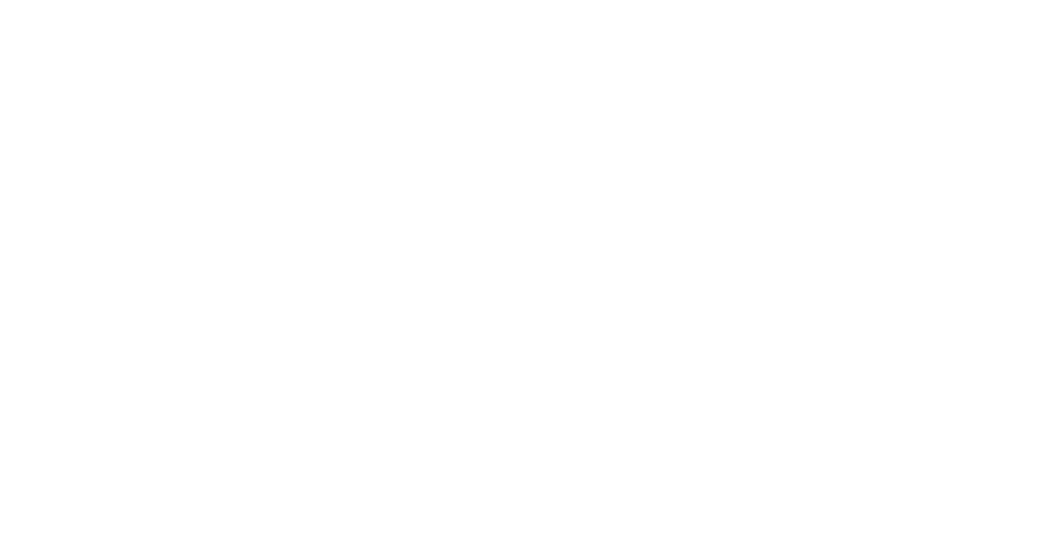
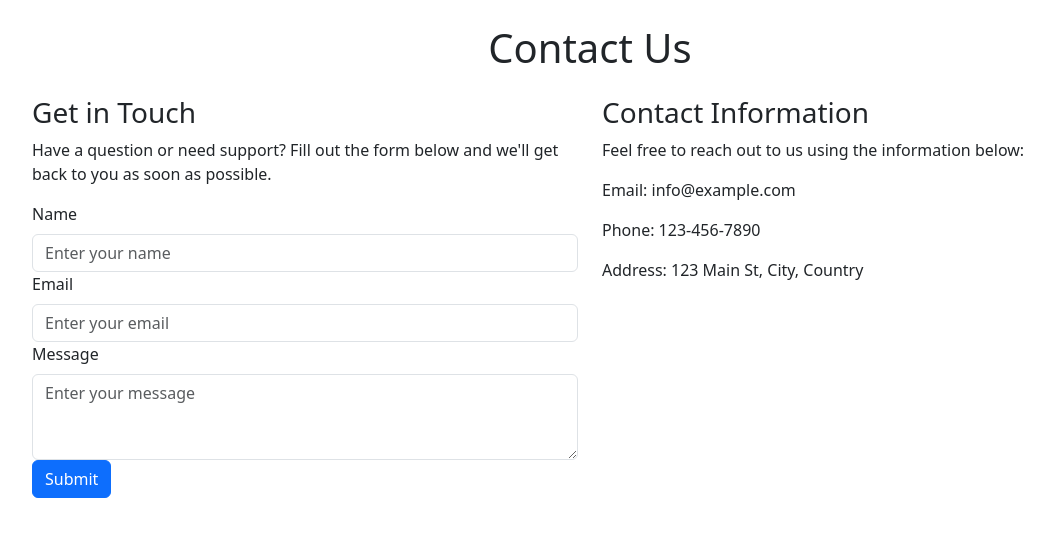
Before and after one commit to mukeshk371/react-starter-dev, a React (Create React App) app: page /contact-us in a window 1280 px wide. Before the commit this address had no page. Shown: the top 536 px of the page, without its empty margins (50-1104 px from the left). Built offline with nearby package versions, Linux system fonts and the light colour scheme.

Commit message:
Day 66: Ecommerce - Footer Component added | About Us & Contact Us pages added and linked to Footer links

```diff
--- a/src/App.js
+++ b/src/App.js
@@ -19,6 +19,8 @@
 import CartPage from "./components/EcommercePage/CartPage/CartPage";
 import CardDetails from "./components/EcommercePage/CardDetails/CardDetails";
 import CheckoutPage from "./components/EcommercePage/CheckoutPage/CheckoutPage";
+import AboutUs from "./components/EcommercePage/AboutUs/AboutUs";
+import ContactUs from "./components/EcommercePage/ContactUs/ContactUs";
 
 function App() {
   return (
@@ -48,6 +50,8 @@
         <Route index element={<Navigate to="/ecommerce-page" />} />
         <Route path="/restaurant/:id" element={<CardDetails />} />
         <Route path="/checkout" element={<CheckoutPage/>} />
+        <Route path="/about-us" element={<AboutUs/>} />
+        <Route path="/contact-us" element={<ContactUs/>} />
       </Routes>
     </Router>
   );
--- /dev/null
+++ b/src/components/EcommercePage/AboutUs/AboutUs.js
@@ -0,0 +1,33 @@
+import React from 'react';
+import { Container, Row, Col } from 'react-bootstrap';
+
+const AboutUs = () => {
+  return (
+    <Container className="mt-4">
+      <h1 className="text-center">About Us</h1>
+      <Row className="mt-4">
+        <Col md={6}>
+          <h3>Our Mission</h3>
+          <p>Lorem ipsum dolor sit amet, consectetur adipiscing elit. Nulla consequat libero vel nisi placerat, nec consectetur eros euismod.</p>
+        </Col>
+        <Col md={6}>
+          <h3>Our Vision</h3>
+          <p>Integer ut lectus ac ipsum tincidunt pharetra nec non arcu. Mauris at est ac tortor placerat consequat.</p>
+        </Col>
+      </Row>
+      <Row className="mt-4">
+        <Col>
+          <h3>Our Team</h3>
+          <p>Meet our amazing team of professionals dedicated to providing you with the best service.</p>
+          <ul>
+            <li>John Doe - CEO</li>
+            <li>Jane Smith - COO</li>
+            <li>Michael Johnson - CTO</li>
+          </ul>
+        </Col>
+      </Row>
+    </Container>
+  );
+};
+
+export default AboutUs;
--- /dev/null
+++ b/src/components/EcommercePage/ContactUs/ContactUs.js
@@ -0,0 +1,42 @@
+import React from 'react';
+import { Container, Row, Col, Form, Button } from 'react-bootstrap';
+
+const ContactUs = () => {
+  return (
+    <Container className="mt-4">
+      <h1 className="text-center">Contact Us</h1>
+      <Row className="mt-4">
+        <Col md={6}>
+          <h3>Get in Touch</h3>
+          <p>Have a question or need support? Fill out the form below and we'll get back to you as soon as possible.</p>
+          <Form>
+            <Form.Group controlId="formName">
+              <Form.Label>Name</Form.Label>
+              <Form.Control type="text" placeholder="Enter your name" />
+            </Form.Group>
+            <Form.Group controlId="formEmail">
+              <Form.Label>Email</Form.Label>
+              <Form.Control type="email" placeholder="Enter your email" />
+            </Form.Group>
+            <Form.Group controlId="formMessage">
+              <Form.Label>Message</Form.Label>
+              <Form.Control as="textarea" rows={3} placeholder="Enter your message" />
+            </Form.Group>
+            <Button variant="primary" type="submit">
+              Submit
+            </Button>
+          </Form>
+        </Col>
+        <Col md={6}>
+          <h3>Contact Information</h3>
+          <p>Feel free to reach out to us using the information below:</p>
+          <p>Email: info@example.com</p>
+          <p>Phone: 123-456-7890</p>
+          <p>Address: 123 Main St, City, Country</p>
+        </Col>
+      </Row>
+    </Container>
+  );
+};
+
+export default ContactUs;
--- a/src/components/EcommercePage/EcommercePage.js
+++ b/src/components/EcommercePage/EcommercePage.js
@@ -8,6 +8,7 @@
 import NavBar from "./NavBar/NavBar";
 import EcommerceCarousel from "./EcommerceCarousel/EcommerceCarousel";
 import { EcommercePageStyles } from "./Styles";
+import Footer from "./Footer/Footer";
 
 const EcommercePage = () => {
   const [cartItems, setCartItems] = useState([]);
@@ -193,6 +194,7 @@
         handleClose={() => setShowLogin(false)}
         handleLogin={handleLogin}
       />
+      <Footer/>
     </EcommercePageStyles>
   );
 };
--- /dev/null
+++ b/src/components/EcommercePage/Footer/Footer.js
@@ -0,0 +1,30 @@
+import React from "react";
+import { Container, Row, Col } from "react-bootstrap";
+import { Link } from "react-router-dom";
+
+const Footer = () => {
+  return (
+    <footer className="bg-dark text-light py-3">
+      <Container>
+        <Row>
+          <Col md={6} className="d-flex flex-column">
+            <h5>E-commerce Company</h5>
+            <Link to="/about-us" className="text-light">About Us</Link>
+            <Link to="/contact-us" className="text-light">Contact Us</Link>
+          </Col>
+          <Col md={6}>
+            <h5>Useful Links</h5>
+            <p>Privacy Policy</p>
+            <p>Terms of Service</p>
+          </Col>
+        </Row>
+        <hr />
+        <div className="text-center">
+          <p className="m-0">&copy; 2024 Your Company. All Rights Reserved.</p>
+        </div>
+      </Container>
+    </footer>
+  );
+};
+
+export default Footer;
```
